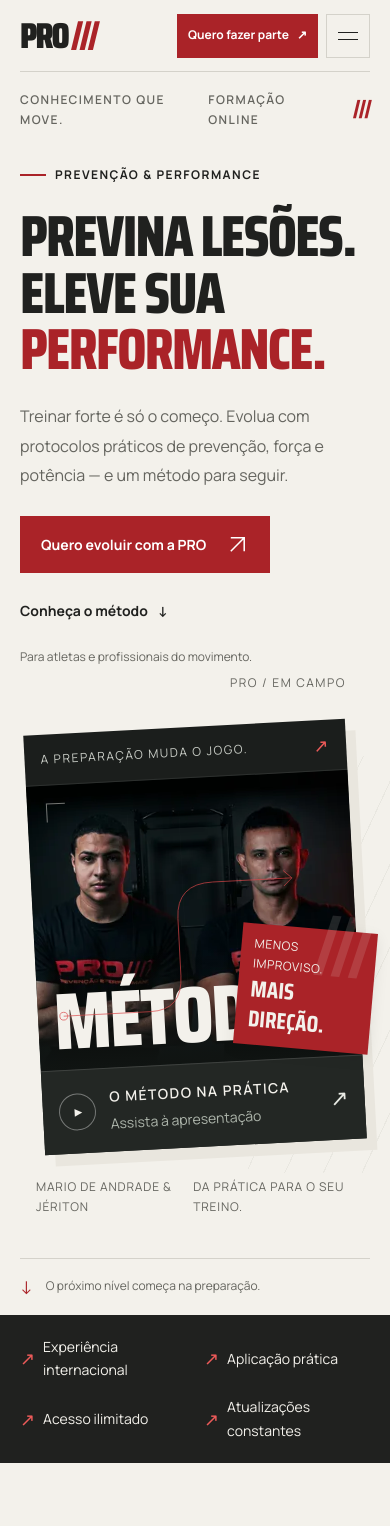
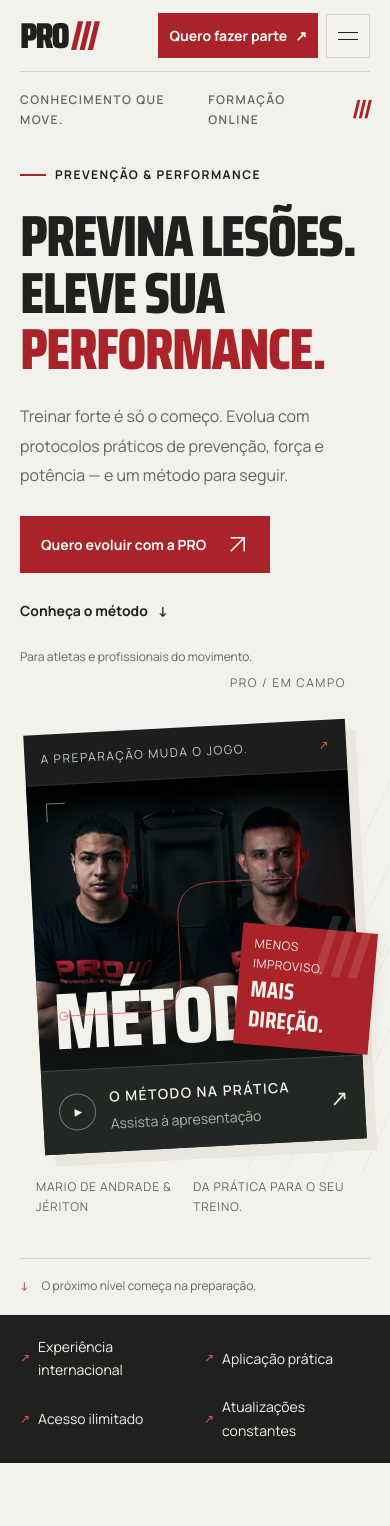
Before and after one commit to yRicke/ProPP, a Django app: page / in a window 390 px wide. Shown: the top 1526 px of the page. Run offline with Django 5.2, Linux system fonts and the light colour scheme.

Commit message:
style(css): padroniza tipografia dos controles e indicadores

```diff
--- a/static/css/base.css
+++ b/static/css/base.css
@@ -589,7 +589,6 @@ em {
     }
     .button--small {
         padding-inline: 10px;
-        font-size: var(--text-caption);
         gap: 8px;
     }
     .site-nav.is-open {
--- a/static/css/landing.css
+++ b/static/css/landing.css
@@ -126,7 +126,7 @@
     border-bottom: 1px solid #ffffff14;
 }
 .hero-board__header > span:last-child {
-    font-size: 18px;
+    font-size: var(--text-caption);
     line-height: 1;
     color: var(--red-bright);
 }
@@ -304,7 +304,7 @@
     min-height: 32px;
 }
 .scroll-arrow {
-    font-size: 18px;
+    font-size: var(--text-caption);
     color: var(--red);
 }
 .hero-bottom__note {
@@ -330,7 +330,7 @@
 .course-strip i {
     font-style: normal;
     color: var(--red-bright);
-    font-size: 18px;
+    font-size: var(--text-caption);
 }
 
 /* Each section uses a different rhythm; rules replace ornamental cards. */
@@ -1152,8 +1152,10 @@
     .hero-actions .button {
         padding-inline: 17px;
         gap: 18px;
+        font-size: var(--text-small);
     }
     .hero-actions .text-link {
+        font-size: var(--text-small);
         gap: 10px;
     }
     .hero-art__stamp {
@@ -1446,6 +1448,9 @@
     .hero-grid {
         padding-block: 35px 40px;
     }
+    .hero-copy > .eyebrow {
+        font-size: var(--text-caption);
+    }
     .hero-title {
         font-size: clamp(45px, 14.85vw, 77px);
         line-height: 0.98;
```
